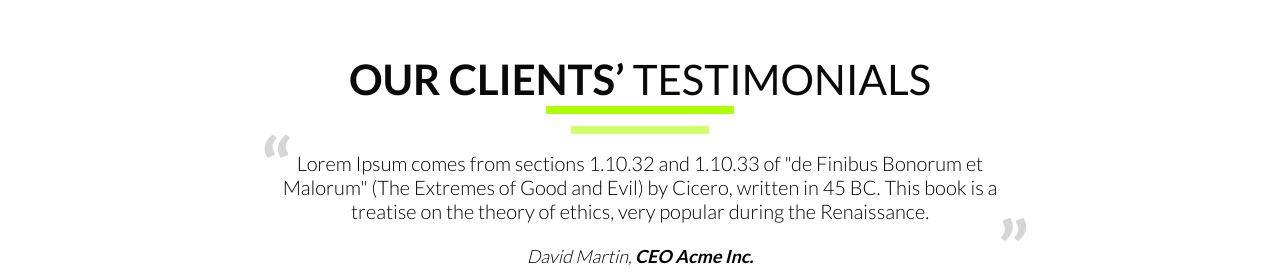
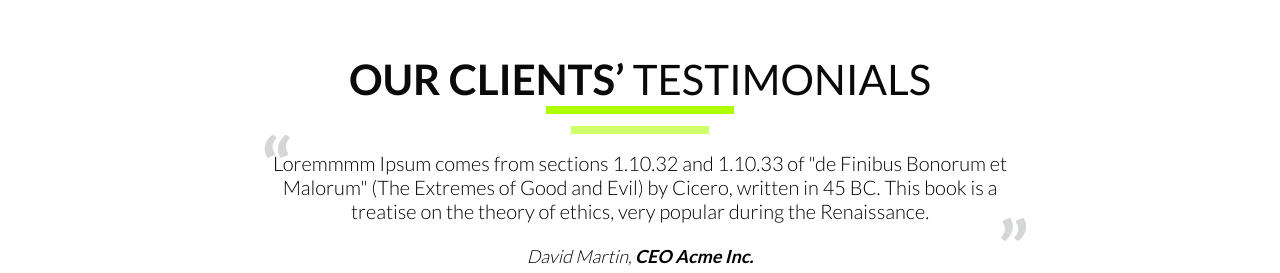
Before and after one commit to Erzhan2101/MNTN7, a plain HTML site: page index.html in a window 1280 px wide. Shown: the part 3635-3908 px from the top of the page. Drawn offline with Linux system fonts and the light colour scheme.

Commit message:
small-changes

```diff
--- a/index.html
+++ b/index.html
@@ -344,7 +344,7 @@
     <section class="testimonials" id="testimonials">
         <div class="container">
             <div class="h2 testimonials-title"><span>OUR CLIENTS’</span> TESTIMONIALS</div>
-            <p class="testimonials-text">Lorem Ipsum comes from sections 1.10.32 and 1.10.33 of "de Finibus Bonorum
+            <p class="testimonials-text">Loremmmm Ipsum comes from sections 1.10.32 and 1.10.33 of "de Finibus Bonorum
                 et<br>
                 Malorum" (The Extremes of Good and Evil) by Cicero, written in 45 BC. This book is a<br> treatise on the
                 theory
```
